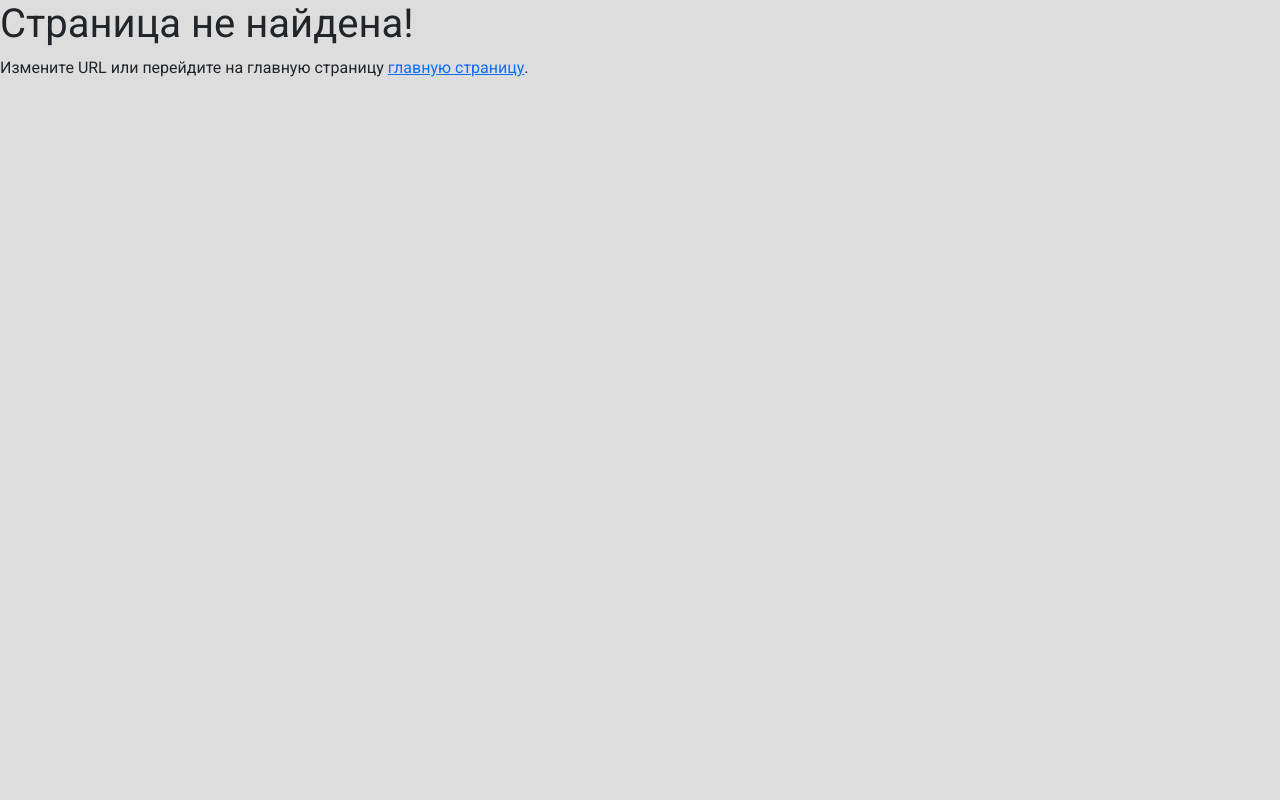
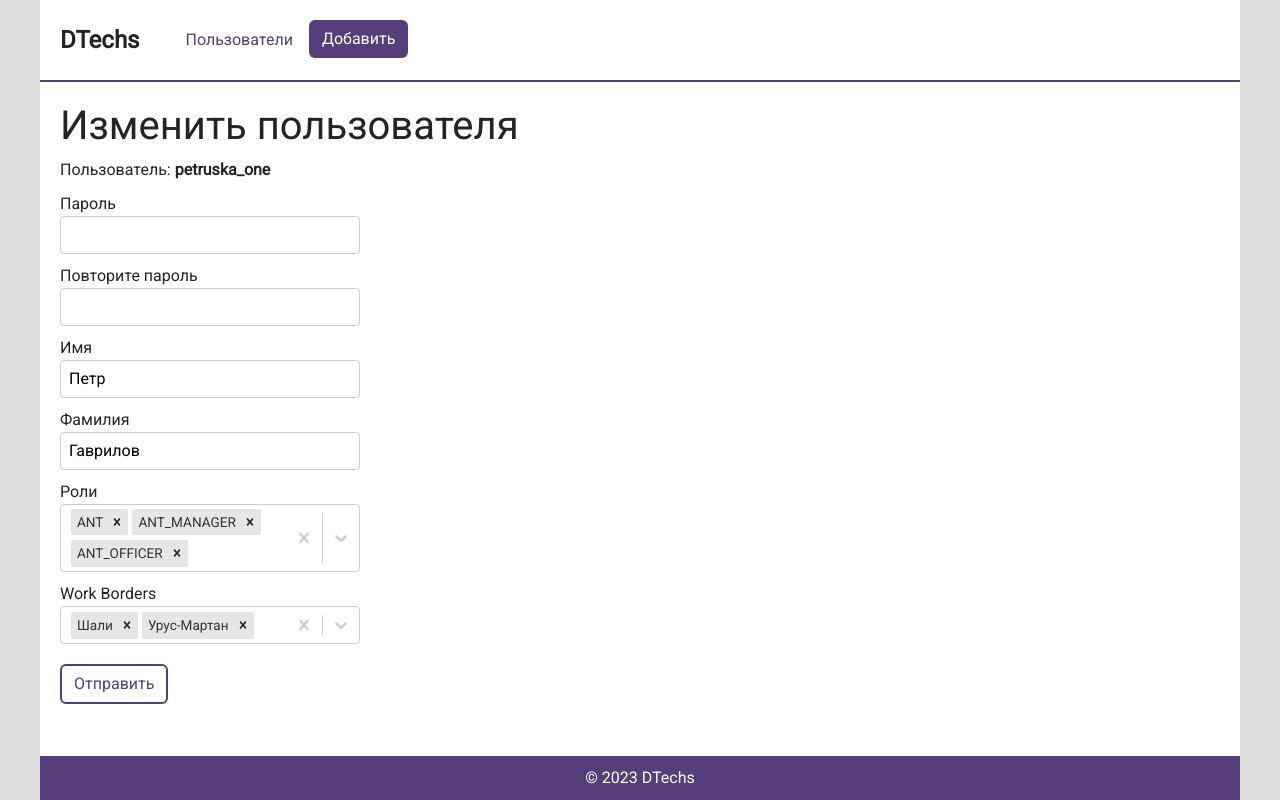
Before and after one commit to karpo518/dt, a React app: page /users/update/petruska_one in a window 1280 px wide. Built offline with nearby package versions, Linux system fonts and the light colour scheme.

Commit message:
Функционал редактирования пользователей

```diff
--- a/src/App.tsx
+++ b/src/App.tsx
@@ -1,18 +1,23 @@
-import React from "react";
+import React, { useEffect } from "react";
 import { Outlet } from "react-router-dom";
 import "./App.scss";
 import { Footer } from "./components/layout/footer/Footer";
 import { Header } from "./components/layout/header/Header";
+import { loadUsers } from "./state/state";
 
 function App() {
 
+  useEffect(() => {
+    loadUsers()
+  }, []);
+
   return (
     <div className="App">
-        <Header />
-        <article>
-          <Outlet />
-        </article>
-        <Footer />
+      <Header />
+      <article>
+        <Outlet />
+      </article>
+      <Footer />
     </div>
   );
 }
--- a/src/common/routes.tsx
+++ b/src/common/routes.tsx
@@ -4,6 +4,7 @@ import { NotFoundPage } from "../components/pages/error/404/NotFoundPage";
 import { UserListPage } from "../components/pages/users/list/UserListPage";
 import { UserCreatePage } from "../components/pages/users/create/UserCreatePage";
 import App from "../App";
+import { UserUpdatePage } from "../components/pages/users/update/UserUpdatePage";
 
 export const routes: RouteObject[] = [
   {
@@ -19,6 +20,10 @@ export const routes: RouteObject[] = [
         path: "users/create",
         element: <UserCreatePage />,
       },
+      {
+        path: "users/update/:username",
+        element: <UserUpdatePage />,
+      },
     ],
   },
 ];
--- a/src/components/pages/users/list/UserListPage.tsx
+++ b/src/components/pages/users/list/UserListPage.tsx
@@ -1,6 +1,6 @@
 import { useReactiveVar } from "@apollo/client";
-import React, { useEffect } from "react";
-import { loadUsers, usersVar } from "../../../../state/state";
+import React from "react";
+import { usersVar } from "../../../../state/state";
 import { UserPreview } from "../../../widgets/users/userPreview/UserPreview";
 import s from "./UserListPage.module.scss";
 
@@ -12,11 +12,6 @@ export const UserListPage = () => {
 
   const userList = users.map((u) => <UserPreview key={u.username} {...u} />)
 
-  useEffect(() => {
-    loadUsers()
-  }, []);
-
-
   return (
     <div className={s.wrapper}>
       <h1>Пользователи</h1>
--- /dev/null
+++ b/src/components/pages/users/update/UserUpdatePage.tsx
@@ -0,0 +1,32 @@
+import React from "react";
+import { UserForm } from "../../../widgets/users/userForm/UserForm";
+import s from "./UserUpdatePage.module.scss";
+import { Notifier } from "../../../layout/notifier/Notifier";
+import { useParams } from "react-router-dom";
+import { getUser, usersVar } from "../../../../state/state";
+import { NotFoundPage } from "../../error/404/NotFoundPage";
+import { useReactiveVar } from "@apollo/client";
+
+export const UserUpdatePage = () => {
+
+  useReactiveVar(usersVar)
+
+  const { username } = useParams();
+
+  const user = username ? getUser(username) : undefined
+
+  return (
+    <div>
+      {user ?
+        (
+          <div className={s.wrapper}>
+            <h1>Изменить пользователя</h1>
+            <Notifier />
+            <UserForm isNewUser={false} values={user} />
+          </div>
+        )
+        : <NotFoundPage />
+      }
+    </div>
+  );
+};
--- a/src/components/widgets/users/userForm/UserForm.module.scss
+++ b/src/components/widgets/users/userForm/UserForm.module.scss
@@ -29,6 +29,12 @@
     .error {
       color: red;
     }
+
+    .usernameText {
+      .value {
+        font-weight: bold;
+      }
+    }
   }
 
   .button {
--- a/src/components/widgets/users/userForm/UserForm.tsx
+++ b/src/components/widgets/users/userForm/UserForm.tsx
@@ -5,15 +5,15 @@ import { TNewUser } from '../../../../common/types/types';
 import { CustomSelect } from '../../forms/CustomSelect';
 import s from "./UserForm.module.scss";
 import { getUserFormSchema } from './UserFormValidation';
-import { RoleVariants, createUser, notificationStyles, showNotification, workBordersVariants } from '../../../../state/state';
+import { RoleVariants, createUser, notificationStyles, showNotification, updateUser, workBordersVariants } from '../../../../state/state';
 
 
 
 
-const RoleOptions = RoleVariants.map(r => { return {label: r, value: r} })
-const workBordersOptions = workBordersVariants.map(wb => { return {label: wb.name, value: wb.id} })
+const RoleOptions = RoleVariants.map(r => { return { label: r, value: r } })
+const workBordersOptions = workBordersVariants.map(wb => { return { label: wb.name, value: wb.id } })
 
-const workBordersValues = workBordersVariants.map(wb => wb.id )
+const workBordersValues = workBordersVariants.map(wb => wb.id)
 
 const UserFormSchema = getUserFormSchema(RoleVariants, workBordersValues)
 
@@ -33,44 +33,54 @@ type TProps = {
   isNewUser: boolean
 }
 
-type TStatus = {success: boolean, message: string}
+export const UserForm: FC<TProps> = ({ values, isNewUser }) => {
 
-export const UserForm:FC<TProps> = ({values, isNewUser}) => {
-
-  const initialValues = {...defaultValues, ...values}
+  const initialValues = { ...defaultValues, ...values }
 
   return (
     <Formik
+      enableReinitialize={true}
       initialValues={initialValues}
       validationSchema={UserFormSchema}
       onSubmit={(values, { setSubmitting, resetForm }) => {
         setTimeout(() => {
 
-          if(isNewUser) {
+          let successMessage = ''
+
+          if (isNewUser) {
             createUser(values)
-            const successMessage = `Пользователь ${values.username} успешно добавлен`
-            console.log(successMessage)
-            showNotification(successMessage, notificationStyles.SUCCESS)
-            resetForm()
+            successMessage = `Пользователь ${values.username} успешно добавлен`
+          }
+          else {
+            updateUser(values)
+            successMessage = `Пользователь ${values.username} успешно обновлён`
           }
 
-          //alert(JSON.stringify(values, null, 2));
+          console.log(successMessage)
+          showNotification(successMessage, notificationStyles.SUCCESS)
+          resetForm()
           setSubmitting(false);
         }, 400);
       }}
     >
-      {({ isSubmitting, status }) => (
+      {({ isSubmitting }) => (
 
 
         <Form className={s.wrapper}>
 
-          {status && status.success && <p className={s.status}>status.message</p>}
-
-          <div className={s.formItem} >
-            <label htmlFor={'username'} >Имя пользователя</label>
-            <Field type="text" name="username" className={s.simple} />
-            <ErrorMessage className={s.error} name="username" component="div" />
-          </div>
+          {isNewUser
+            ?
+            (<div className={s.formItem} >
+              <label htmlFor={'username'} >Имя пользователя</label>
+              <Field type={isNewUser ? 'text' : 'hidden'} name="username" className={s.simple} />
+              <ErrorMessage className={s.error} name="username" component="div" />
+            </div>)
+            :
+            (<div className={s.formItem} >
+              <div className={s.usernameText}>Пользователь: <span className={s.value}>{values.username}</span></div>
+              <Field type={'hidden'} name="username" className={s.simple} />
+            </div>)
+          }
 
           <div className={s.formItem} >
             <label htmlFor={'password'} >Пароль</label>
--- a/src/index.tsx
+++ b/src/index.tsx
@@ -1,8 +1,8 @@
 import React from "react";
 import ReactDOM from "react-dom/client";
-import "./index.scss";
 import { RouterProvider, createBrowserRouter } from "react-router-dom";
 import { routes } from "./common/routes";
+import "./index.scss";
 
 const router = createBrowserRouter(routes);
 
--- a/src/state/state.ts
+++ b/src/state/state.ts
@@ -1,5 +1,5 @@
-import { TNewUser, TNotification, ValueOf } from './../common/types/types';
-import { makeVar } from "@apollo/client";
+import { TNewUser, TNotification } from './../common/types/types';
+import { InMemoryCache, makeVar, useReactiveVar } from "@apollo/client";
 import { TUser } from "../common/types/types";
 
 export const RoleVariants = ['ANT', 'ANT_MANAGER', 'ANT_OFFICER', 'DEVELOPER']
@@ -75,6 +75,12 @@ export const loadUsers = () => {
   }
 
   usersVar(users)
+
+  return users
+}
+
+export const getUser = (username: string) => {
+  return useReactiveVar(usersVar).find(u => u.username === username)
 }
 
 export const createUser = (user: TNewUser) => {
@@ -84,3 +90,11 @@ export const createUser = (user: TNewUser) => {
   saveUsers(users)
   usersVar(users)
 }
+
+export const updateUser = (user: TNewUser) => {
+
+  const {username, firstName, lastName, roles, workBorders} = user
+  const newUsers = usersVar().map(u => u.username !== user.username ? u : {...u, username, firstName, lastName, roles, workBorders})
+  saveUsers(newUsers)
+  usersVar([...newUsers])
+}
```
Also changed, not shown: src/components/pages/users/update/UserUpdatePage.module.scss (added).
